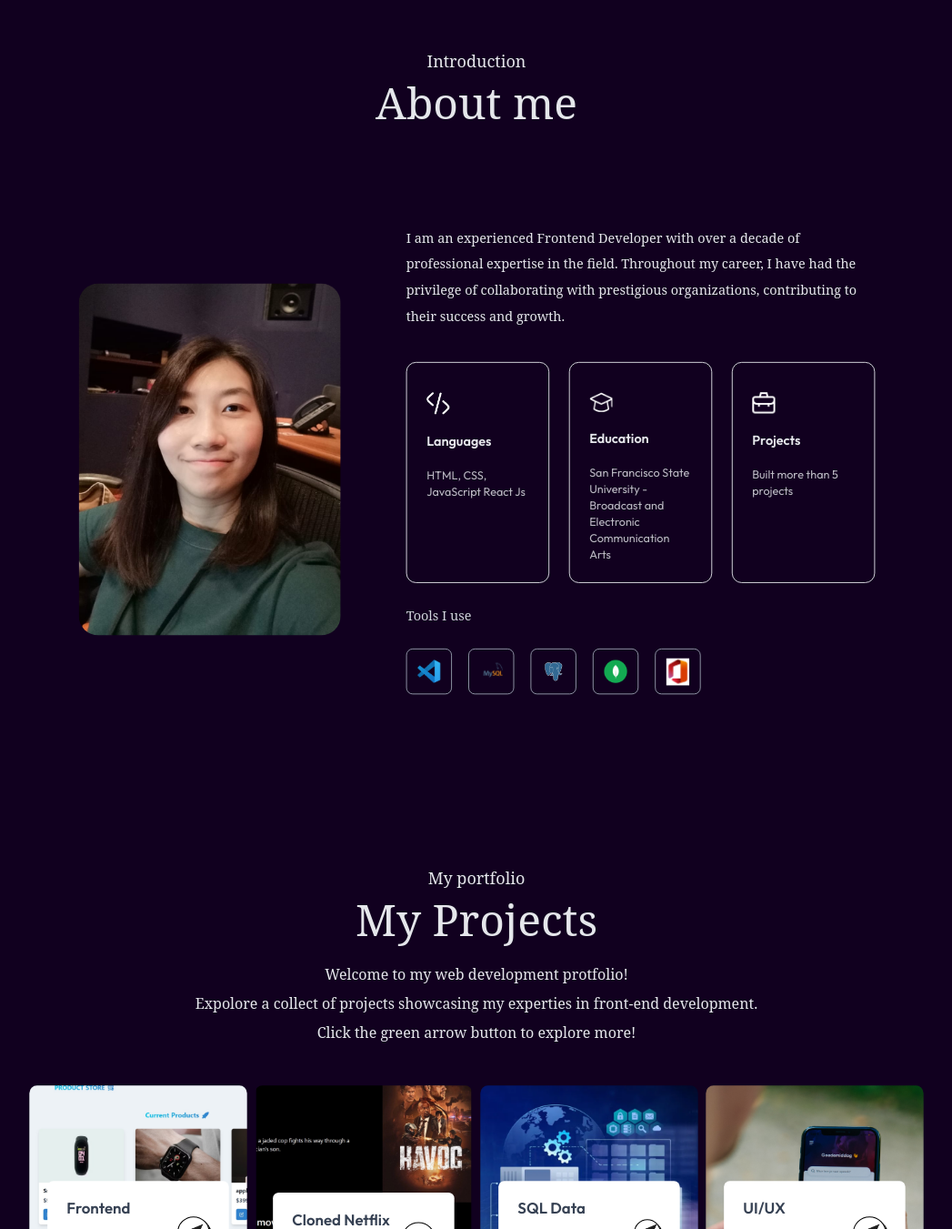
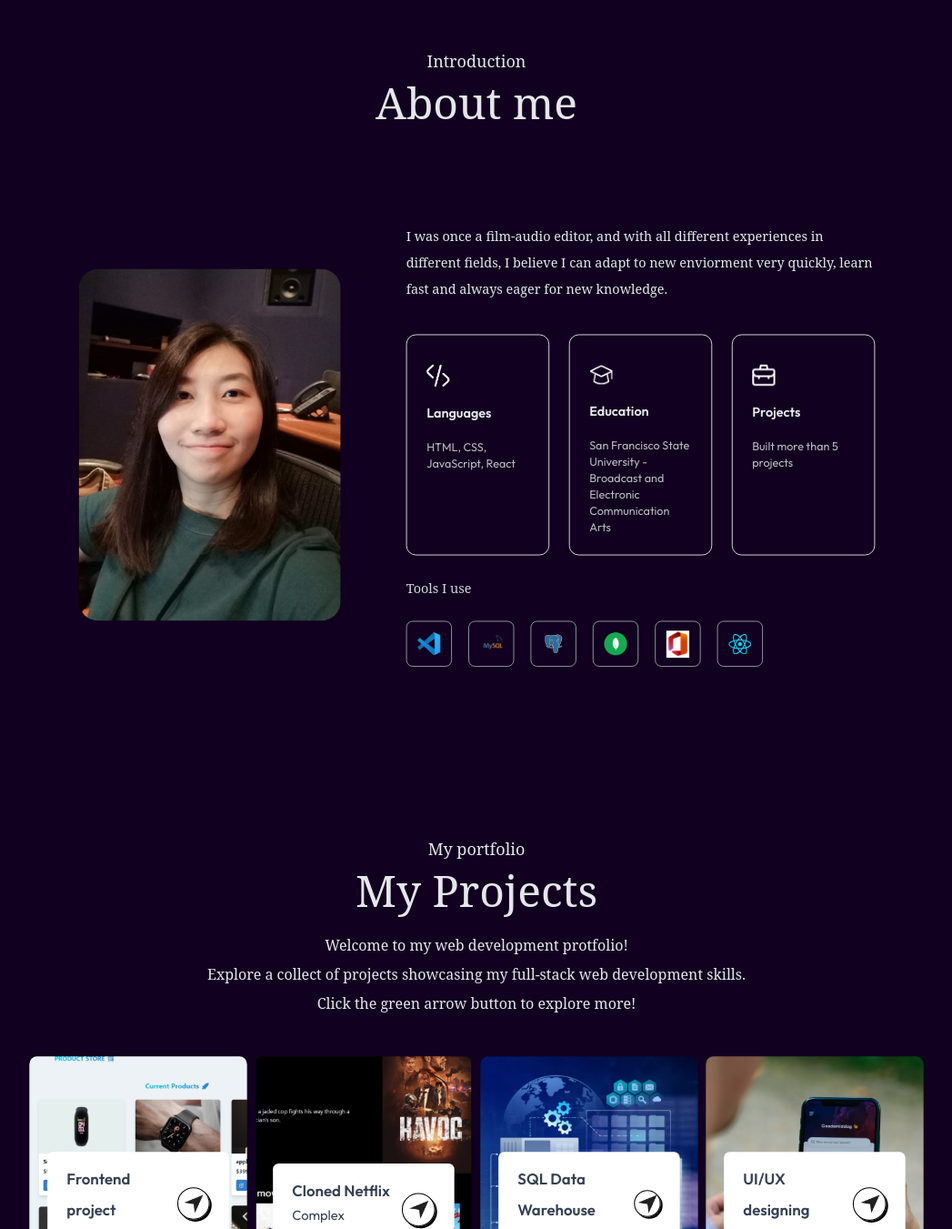
Before and after one commit to tonechoy/portfolio2, a Next.js app: page / in a window 1280 px wide. Shown: the part 787-2138 px from the top of the page at 91% size, without its empty margins (116-1163 px from the left). Built offline with nearby package versions, Linux system fonts and the light colour scheme; a web font is replaced by a local one.

Commit message:
Update header, about, and project pages, and add react logo

```diff
--- a/app/components/About.jsx
+++ b/app/components/About.jsx
@@ -28,7 +28,9 @@ const About = ({isDarkMode}) => {
         whileInView={{ opacity: 1 }}
         transition={{ duration: 0.6, delay: 0.8 }}
         className='flex-1'>
-          <p className='mb-10 max-w-2xl font-ovo'>I am an experienced Frontend Developer with over a decade of professional expertise in the field. Throughout my career, I have had the privilege of collaborating with prestigious organizations, contributing to their success and growth.</p>
+          <p className='mb-10 max-w-2xl font-ovo'>I was once a film-audio editor, and with all different experiences in different fields, I believe I can adapt to new enviorment very quickly, learn fast and always eager for new knowledge. </p>
+
+          {/* I am an experienced Frontend Developer with over a decade of professional expertise in the field. Throughout my career, I have had the privilege of collaborating with prestigious organizations, contributing to their success and growth. */}
 
           <motion.ul
           initial={{ opacity: 0 }}
--- a/app/components/Header.jsx
+++ b/app/components/Header.jsx
@@ -34,7 +34,7 @@ const Header = () => {
         I am a frontend developer from California, USA with 10 years of experience in multiple companies like Microsoft, Tesla and Apple.
       </p> */}
       <p className='max-w-2xl mx-auto font-ovo'>
-        I am a tech enthusiast, passionate about new technology, have done a few projects with the use of html, css, JavaScript, React JS, Node.Js, different types of databases, etc. <br/>
+        I am a tech enthusiast, passionate about new technology. I have done a few projects with the use of html, css, JavaScript, Node.Js, React, different types of databases, etc. <br/>
         Scroll down below to learn more about me!
       </p>
 
--- a/app/components/Projects.jsx
+++ b/app/components/Projects.jsx
@@ -24,7 +24,7 @@ const Projects = ({isDarkMode}) => {
         My Projects</motion.h2>
 
       <p className='text-center max-w-2xl mx-auto mt-5 mb-12 font-ovo'>
-        Welcome to my web development protfolio! <br />Expolore a collect of projects showcasing my experties in front-end development. <br />Click the green arrow button to explore more!</p>
+        Welcome to my web development protfolio! <br />Explore a collect of projects showcasing my full-stack web development skills. <br />Click the green arrow button to explore more!</p>
 
       <div className='grid grid-cols-[repeat(auto-fit,_minmax(200px,_1fr))] my-10 gap-5 dark:text-gray-700'>
         {workData.map((project, index, key)=>(
--- a/assets/assets.js
+++ b/assets/assets.js
@@ -45,6 +45,7 @@ import mysql_logo from "./mysql-logo-edit.png";
 import postgresql_logo from "./postgresql-logo-80x80.png";
 import postgresql_name_logo from "./postgresql-name-logo-80x80.png";
 import microsoft_logo from "./microsoft-logo.png";
+import react_logo from "./react.svg";
 
 export const assets = {
   user_image,
@@ -94,6 +95,7 @@ export const assets = {
   postgresql_logo,
   postgresql_name_logo,
   microsoft_logo,
+  react_logo,
 };
 
 export const workData = [
@@ -162,7 +164,7 @@ export const infoList = [
     icon: assets.code_icon,
     iconDark: assets.code_icon_dark,
     title: "Languages",
-    description: "HTML, CSS, JavaScript React Js",
+    description: "HTML, CSS, JavaScript, React",
   },
   {
     icon: assets.edu_icon,
@@ -188,4 +190,5 @@ export const toolsData = [
   // assets.figma,
   assets.microsoft_logo,
   // assets.git,
+  assets.react_logo,
 ];
```
